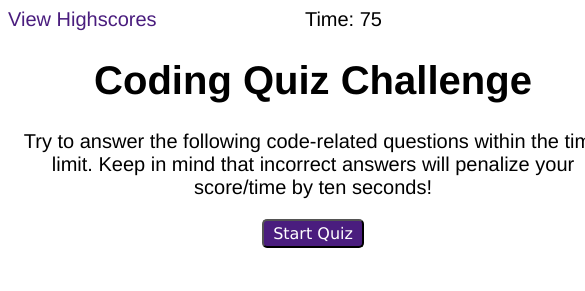
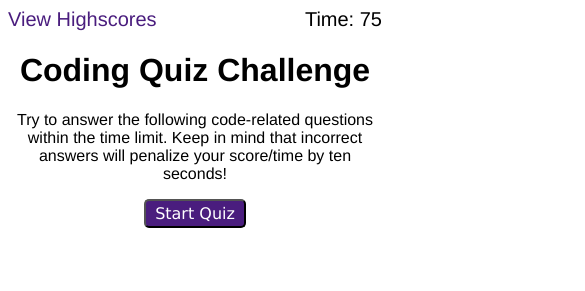
Before and after one commit to Pythonidaer/CodingQuiz, a plain HTML site: page index.html in a window 390 px wide. Shown: the top 291 px of the page, 585 px wide, since content can reach past the window. Drawn offline with Linux system fonts and the light colour scheme.

Commit message:
Made more mobile responsive

```diff
--- a/assets/css/styles.css
+++ b/assets/css/styles.css
@@ -101,3 +101,45 @@ li {
     font-style: italic;
     display: none;
 }
+
+@media all and (max-width: 700px) {
+    .container {
+        width: 60%;
+        margin: 0 auto;
+    }
+}
+
+@media all and (max-width: 500px) {
+    .container {
+        width: 70%;
+        margin: 0 auto;
+    }
+}
+
+@media all and (max-width: 450px) {
+    h1 {
+        text-align: center;
+        font-size: 2rem;
+    }
+
+    .container {
+        width: 90%;
+        margin: 0 auto;
+    }
+}
+
+@media all and (max-width: 450px) {
+    h2 {
+        text-align: center;
+        font-size: 1.7rem;
+    }
+
+    .container {
+        width: 100%;
+        margin: 0 auto;
+    }
+
+    .flexbox > p {
+        font-size: 1rem;
+    }
+}
```
